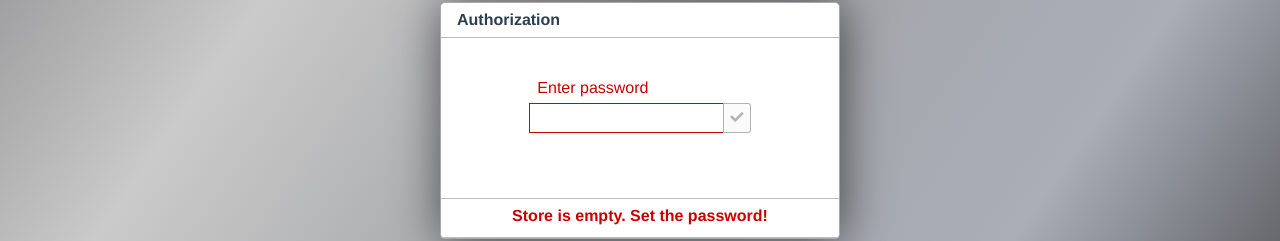
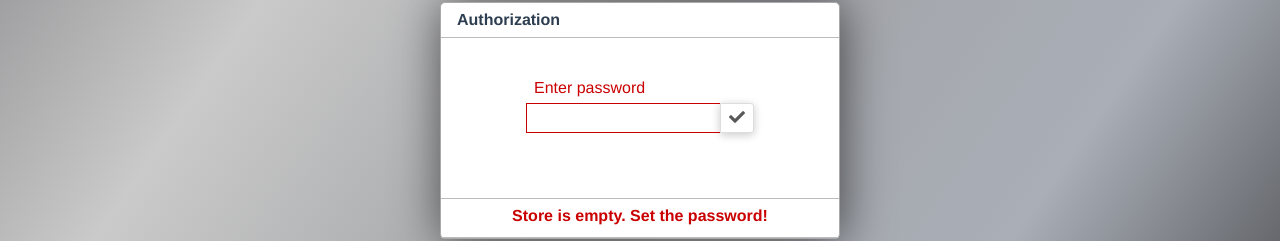
Before and after one commit to Seraphjm/passman-mobx, a React app: page /auth/enter-password in a window 1280 px wide. Shown: the part 280-521 px from the top of the page. Built offline with nearby package versions, Linux system fonts and the light colour scheme.

Commit message:
added ui-lib button

```diff
--- a/src/Common/Styles/Common.scss
+++ b/src/Common/Styles/Common.scss
@@ -120,7 +120,6 @@ h4 {
     filter: blur(5px);
 }
 
-.logotype,
 .option-rubric__icon,
 .bol,
 .list-item {
--- a/src/Modules/Auth/Components/Authorization.tsx
+++ b/src/Modules/Auth/Components/Authorization.tsx
@@ -1,8 +1,7 @@
 import {FunctionComponent, useEffect, useRef, useState} from 'react';
 import {useIntl} from 'react-intl';
 import {observer} from 'mobx-react';
-import {Input} from 'ui';
-import {EMessageType, EPositions} from 'ui/Common/Enums';
+import {ESizes, Input, Button, EMessageType, EPositions} from 'ui';
 import {IEventMessage} from 'ui/Common/Models';
 import classNames from 'classnames';
 import {AuthorizationBody, AuthorizationFooter, AuthorizationHeader} from './AuthorizationForm/AuthorizationForm';
@@ -113,10 +112,12 @@ export const Authorization: FunctionComponent = observer(() => {
                         message={{type: message?.type}}
                     />
 
-                    <button
+                    <Button
                         onClick={checkAccess}
                         disabled={!auth.password}
-                        className={`authorization__button fas fa-${auth.dbIsEmpty ? 'check' : 'sign-in-alt'}`}
+                        icon={`fas fa-${auth.dbIsEmpty ? 'check' : 'sign-in-alt'}`}
+                        className="authorization__button"
+                        size={ESizes.SM}
                     />
                 </div>
             </AuthorizationBody>
--- a/src/Modules/Auth/Pages/Authorization.style.scss
+++ b/src/Modules/Auth/Pages/Authorization.style.scss
@@ -18,8 +18,9 @@
 
     .authorization__button {
         align-self: end;
-        border-radius: 0 3px 3px 0;
-        border: 1px solid;
+        .ui-lib__flat {
+            border-radius: 0 3px 3px 0;
+        }
     }
 }
 
--- /dev/null
+++ b/src/ui/Components/Button/Button.style.scss
@@ -0,0 +1,24 @@
+.ui-lib-button__icon.logotype {
+    font-size: initial;
+    margin-right: initial;
+}
+
+.ui-lib-button__icon,
+.ui-lib-button__content {
+    pointer-events: none;
+    user-select: none;
+}
+
+.ui-lib-button {
+    &.right {
+        direction: rtl;
+    }
+}
+
+.ui-lib-button.danger {
+    .ui-lib__flat {
+        background: #dc211a !important;
+        color: #fff;
+        text-shadow: #2d2b27aa 2px 2px 3px;
+    }
+}
--- /dev/null
+++ b/src/ui/Components/Button/Button.tsx
@@ -0,0 +1,62 @@
+import {FunctionComponent, useState} from 'react';
+import classNames from 'classnames';
+import {calcRipplePosition, cancelEvent, isFunction} from 'ui/Utils';
+import {ESizes} from 'ui/Common/Enums';
+import {IButton} from './Models';
+import './Button.style.scss';
+
+/**
+ * Модель состояния риппера.
+ */
+interface IState {
+    width?: number;
+    height?: number;
+    top?: number;
+    left?: number;
+    display?: string;
+}
+
+/**
+ * Компонент кнопки.
+ */
+export const Button: FunctionComponent<IButton> = ({
+    children,
+    size = ESizes.MD,
+    iconPos,
+    type,
+    className,
+    disabled,
+    onClick,
+    icon,
+    additionalContent,
+    animate,
+}) => {
+    const [ripple, setRipple] = useState<IState>({});
+
+    /**
+     * Обработчик клика по кнопке.
+     */
+    const onClickHandler = async (e: any) => {
+        cancelEvent(e);
+
+        await setRipple({...ripple, display: 'none'});
+        const style = await calcRipplePosition(e);
+        setRipple({...style, display: 'initial'});
+
+        //@ts-ignore ложноположительное срабатывание
+        if (isFunction(onClick)) onClick();
+    };
+
+    return (
+        <div className={classNames('ui-lib-button', size, type, iconPos, className)}>
+            <button disabled={disabled} onClick={onClickHandler} className={classNames('ui-lib__flat', {animate})}>
+                {icon && <span className={classNames(icon, 'logotype', 'ui-lib-button__icon')} />}
+                <span className={classNames('ui-lib-button__content')}>
+                    {children}
+                    {additionalContent}
+                </span>
+                <span className="ui-lib__ripple" style={ripple} />
+            </button>
+        </div>
+    );
+};
--- /dev/null
+++ b/src/ui/Components/Button/Models.ts
@@ -0,0 +1,26 @@
+import {ESizes, EPositions, EMessageType} from 'ui/Common/Enums';
+
+/**
+ * Модель свойств состояния компонента кнопки.
+ *
+ * @prop [size] Размерности кнопки.
+ * @prop [iconPos] Позиция иконки.
+ * @prop [type] Цветовая схема кнопки по типу сообщения.
+ * @prop [className] css класс переданный в компонент.
+ * @prop [disabled] Флаг disabled.
+ * @prop [onClick] Обработчик события onClick.
+ * @prop [icon] Иконка.
+ * @prop [additionalContent] Дополнительный встраиваемый контент рядом с children.
+ * @prop [animate] Запуск анимации кнопки.
+ */
+export interface IButton {
+    size?: ESizes;
+    iconPos?: EPositions;
+    type?: EMessageType;
+    className?: string;
+    disabled?: boolean;
+    onClick?: () => void;
+    icon?: string;
+    additionalContent?: JSX.Element;
+    animate?: boolean;
+}
--- a/src/ui/Components/Input/Input.tsx
+++ b/src/ui/Components/Input/Input.tsx
@@ -14,7 +14,7 @@ import {
 import classNames from 'classnames';
 import {go} from 'fuzzysort';
 import {useRemoteScrollControl} from 'ui/Common/Hooks';
-import {isFunction} from 'Utils/Utils';
+import {isFunction} from 'ui/Utils';
 import {EKeyCode} from 'ui/Common/Enums';
 import {Highlight} from 'ui/Components/Highlight/Highlight';
 import {IAutoComplete, ICompleteItem, IInput} from './Models';
--- a/src/ui/Styles/common.style.scss
+++ b/src/ui/Styles/common.style.scss
@@ -28,3 +28,89 @@
         white-space: pre-line;
     }
 }
+
+.ui-lib__ripple {
+    background: rgba(0, 0, 0, 0.3);
+    border-radius: 100%;
+    transform: scale(0.2);
+    animation: ripple 0.75s ease-out;
+    position: absolute;
+    opacity: 0;
+    pointer-events: none;
+}
+
+@keyframes ripple {
+    from {
+        opacity: 1;
+    }
+    to {
+        transform: scale(2);
+        opacity: 0;
+    }
+}
+.ui-lib__flat {
+    background: #fff;
+    color: #000;
+    border: 1px solid #ccc;
+    border-radius: 0.25rem;
+    box-shadow: 0 2px 10px rgba(0, 0, 0, 0.33);
+    outline: none !important;
+    position: relative;
+    cursor: pointer;
+    transition: box-shadow 300ms;
+    overflow: hidden;
+
+    &.animate {
+        animation: animate-warning-button 4s ease-out 1s 2;
+    }
+
+    &:disabled {
+        opacity: 0.65;
+        cursor: not-allowed;
+    }
+
+    &:hover:not(:disabled),
+    &:focus:not(:disabled) {
+        box-shadow: 1px 6px 15px rgba(0, 0, 0, 0.5);
+    }
+}
+
+.es {
+    > .ui-lib__flat,
+    &.ui-lib__flat {
+        font-size: 0.75rem;
+        padding: 0.25rem 0.5rem;
+    }
+}
+
+.sm {
+    > .ui-lib__flat,
+    &.ui-lib__flat {
+        font-size: 1rem;
+        padding: 0.25rem 0.5rem;
+    }
+}
+
+.md {
+    > .ui-lib__flat,
+    &.ui-lib__flat {
+        font-size: 1rem;
+        padding: 0.5rem 1rem;
+    }
+}
+
+.lg {
+    > .ui-lib__flat,
+    &.ui-lib__flat {
+        font-size: 1.25rem;
+        padding: 0.75rem 1.5rem;
+    }
+}
+
+.el {
+    > .ui-lib__flat,
+    &.ui-lib__flat {
+        font-size: 1.5rem;
+        padding: 0.75rem 1.5rem;
+    }
+}
--- /dev/null
+++ b/src/ui/Utils/index.ts
@@ -0,0 +1,26 @@
+/**
+ * Функция проверяющая, что переданное значение является функцией.
+ *
+ * @param value Проверяемое значение.
+ */
+export const isFunction = (value: unknown): boolean => typeof value === 'function';
+
+export const calcRipplePosition = (event: any, container?: any) => {
+    const rect = container ? container.getBoundingClientRect() : event.target.getBoundingClientRect();
+
+    const size = Math.max(rect.width, rect.height) ^ 0;
+    const X = (event.clientX - rect.left - size / 2) ^ 0;
+    const Y = (event.clientY - rect.top - size / 2) ^ 0;
+
+    return {
+        height: size,
+        width: size,
+        top: Y,
+        left: X,
+    };
+};
+
+export const cancelEvent = (e: any) => {
+    e.preventDefault();
+    e.stopPropagation();
+};
--- a/src/ui/index.ts
+++ b/src/ui/index.ts
@@ -1,7 +1,8 @@
-import {EColors, ESizes} from './Common/Enums';
 import {EBadgeCounterPosition} from './Components/Badge/Enums';
+import {EMessageType, EPositions, EColors, ESizes} from 'ui/Common/Enums';
 import {Input} from './Components/Input/Input';
+import {Button} from './Components/Button/Button';
 
-export {EColors, ESizes, EBadgeCounterPosition};
+export {EColors, ESizes, EBadgeCounterPosition, EMessageType, EPositions};
 
-export {Input};
+export {Input, Button};
```
